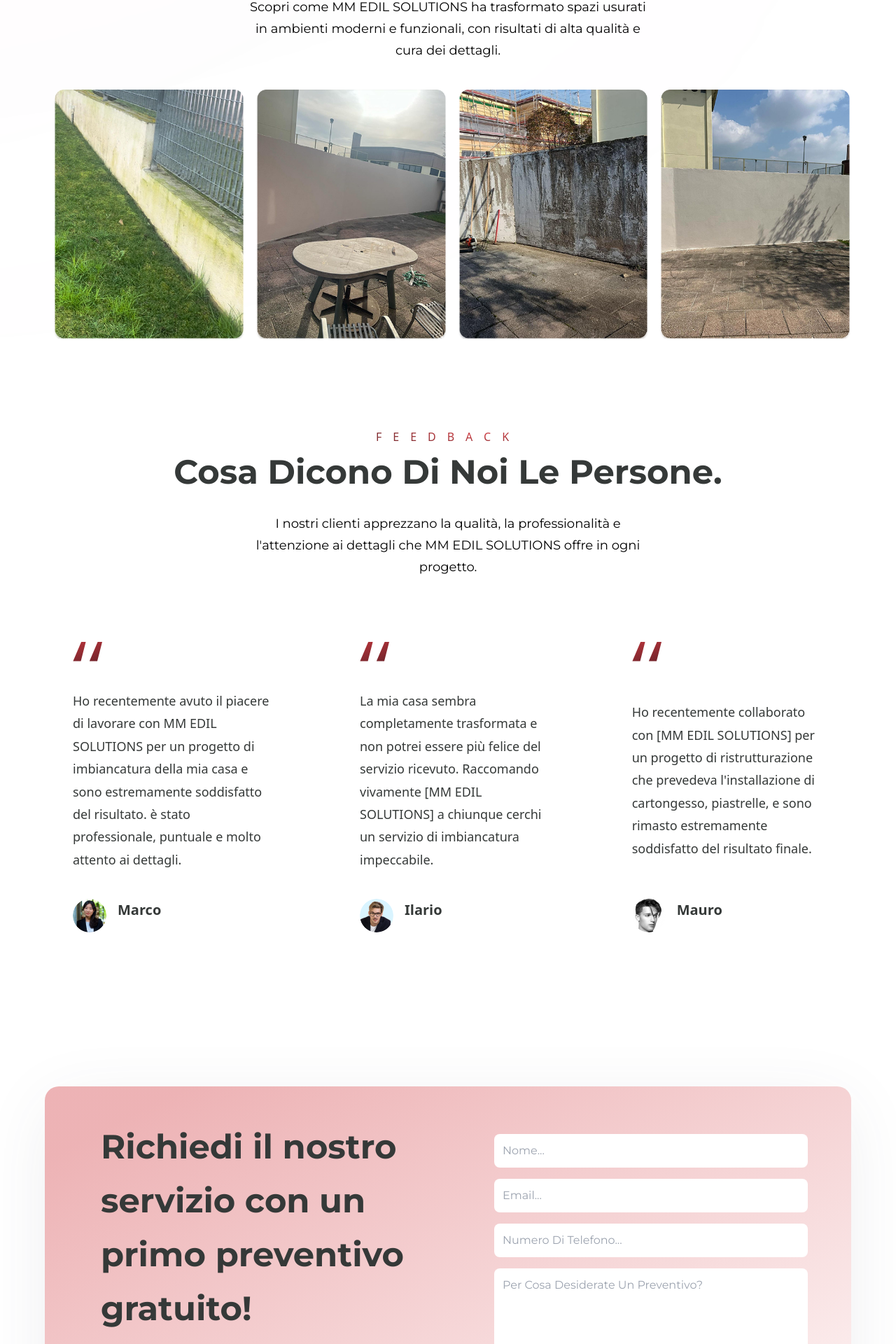
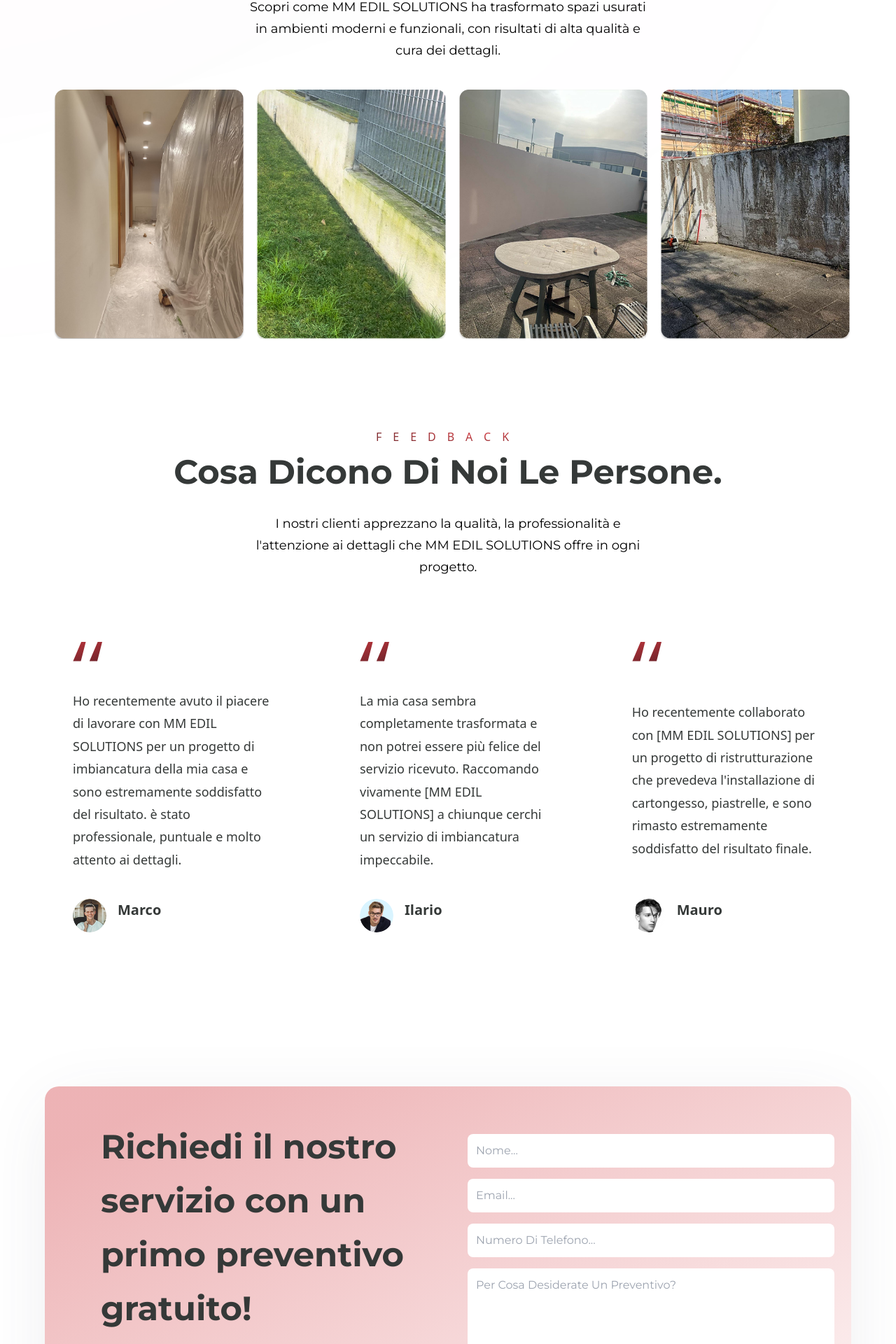
Before and after one commit to abdellaoui403/MMEDILSOLUTIONS, a React (Vite) app: page / in a window 1280 px wide. Shown: the part 3100-5020 px from the top of the page at 70% size. Built offline with nearby package versions, Linux system fonts and the light colour scheme.

Commit message:
all done

```diff
--- a/src/components/Contact.jsx
+++ b/src/components/Contact.jsx
@@ -36,9 +36,9 @@ const Contact = () => {
     <div className={`${styles.flexCenter} flex-1 flex flex-col  sm:mt-0 mt-10`}>
     <form ref={form} onSubmit={sendEmail}>
 
-      <div className="flex-1 flex flex-col sm:self-end self-start	font-montserrat xs:my-3">
+      <div className=" flex-col sm:self-end self-start	font-montserrat xs:my-3">
 
-      <input type="text" name='user_name' placeholder="Nome..." className="sm:w-[28rem] w-auto p-3  my-2    rounded-lg border-0	"/>
+      <input type="text" name='user_name' placeholder="Nome..." className=" w-full p-3  my-2    rounded-lg border-0	"/>
       <input type="text" name='user_email' placeholder="Email..." className="w-full p-3  my-2    rounded-lg border-0	"/>
       <input type="text" name='user_phone' placeholder="Numero Di Telefono..." className="w-full p-3  my-2   rounded-lg border-0	"/>
       <textarea rows={5} name='message'  type="text" placeholder="Per Cosa Desiderate Un Preventivo?" className="w-full p-3  my-2    rounded-lg border-0	"></textarea>
--- a/src/components/Lavoro.jsx
+++ b/src/components/Lavoro.jsx
@@ -2,7 +2,7 @@ import React from 'react';
 
 import { A11y, Navigation, Pagination } from 'swiper/modules';
 import { Swiper, SwiperSlide } from 'swiper/react';
-import {  testing, testing1, testing10, testing11, testing12, testing13, testing14, testing15, testing16, testing17, testing18, testing19, testing2, testing20, testing3, testing4, testing5, testing6, testing7, testing8, testing9 } from "../assets";
+import { testing, testing1, testing10, testing11, testing12, testing13, testing14, testing15, testing16, testing17, testing18, testing19, testing2, testing20, testing3, testing4, testing5, testing6, testing7, testing8, testing9} from "../assets";
 import styles, { layout } from "../style";
 
 
@@ -28,13 +28,74 @@ const FeatureCard = () => (
           1275: { slidesPerView: 4 },
         }}
       >
-{Array.from({ length: 19 }, (_, i) => i + 2).map(number => (
 
-<SwiperSlide   key={number} className=' !flex justify-center items-center'>
-                <img src={`src/assets/testing${number}.png`} alt=""  className=' '/>
+<SwiperSlide    className=' !flex justify-center items-center'>
+                <img src={testing} alt=""  className=' '/>
                 </SwiperSlide>
 
-))}
+
+                <SwiperSlide className='!flex justify-center items-center'>
+    <img src={testing2} alt="" className=''/>
+</SwiperSlide>
+<SwiperSlide className='!flex justify-center items-center'>
+    <img src={testing3} alt="" className=''/>
+</SwiperSlide>
+<SwiperSlide className='!flex justify-center items-center'>
+    <img src={testing4} alt="" className=''/>
+</SwiperSlide>
+<SwiperSlide className='!flex justify-center items-center'>
+    <img src={testing5} alt="" className=''/>
+</SwiperSlide>
+<SwiperSlide className='!flex justify-center items-center'>
+    <img src={testing6} alt="" className=''/>
+</SwiperSlide>
+<SwiperSlide className='!flex justify-center items-center'>
+    <img src={testing7} alt="" className=''/>
+</SwiperSlide>
+<SwiperSlide className='!flex justify-center items-center'>
+    <img src={testing8} alt="" className=''/>
+</SwiperSlide>
+<SwiperSlide className='!flex justify-center items-center'>
+    <img src={testing9} alt="" className=''/>
+</SwiperSlide>
+<SwiperSlide className='!flex justify-center items-center'>
+    <img src={testing10} alt="" className=''/>
+</SwiperSlide>
+<SwiperSlide className='!flex justify-center items-center'>
+    <img src={testing11} alt="" className=''/>
+</SwiperSlide>
+<SwiperSlide className='!flex justify-center items-center'>
+    <img src={testing12} alt="" className=''/>
+</SwiperSlide>
+<SwiperSlide className='!flex justify-center items-center'>
+    <img src={testing13} alt="" className=''/>
+</SwiperSlide>
+<SwiperSlide className='!flex justify-center items-center'>
+    <img src={testing14} alt="" className=''/>
+</SwiperSlide>
+<SwiperSlide className='!flex justify-center items-center'>
+    <img src={testing15} alt="" className=''/>
+</SwiperSlide>
+<SwiperSlide className='!flex justify-center items-center'>
+    <img src={testing16} alt="" className=''/>
+</SwiperSlide>
+<SwiperSlide className='!flex justify-center items-center'>
+    <img src={testing17} alt="" className=''/>
+</SwiperSlide>
+<SwiperSlide className='!flex justify-center items-center'>
+    <img src={testing18} alt="" className=''/>
+</SwiperSlide>
+<SwiperSlide className='!flex justify-center items-center'>
+    <img src={testing19} alt="" className=''/>
+</SwiperSlide>
+<SwiperSlide className='!flex justify-center items-center'>
+    <img src={testing20} alt="" className=''/>
+</SwiperSlide>
+
+
+
+
+
             </Swiper>
 </div>
 </div>
```
Also changed, not shown: src/assets/people01.png.
